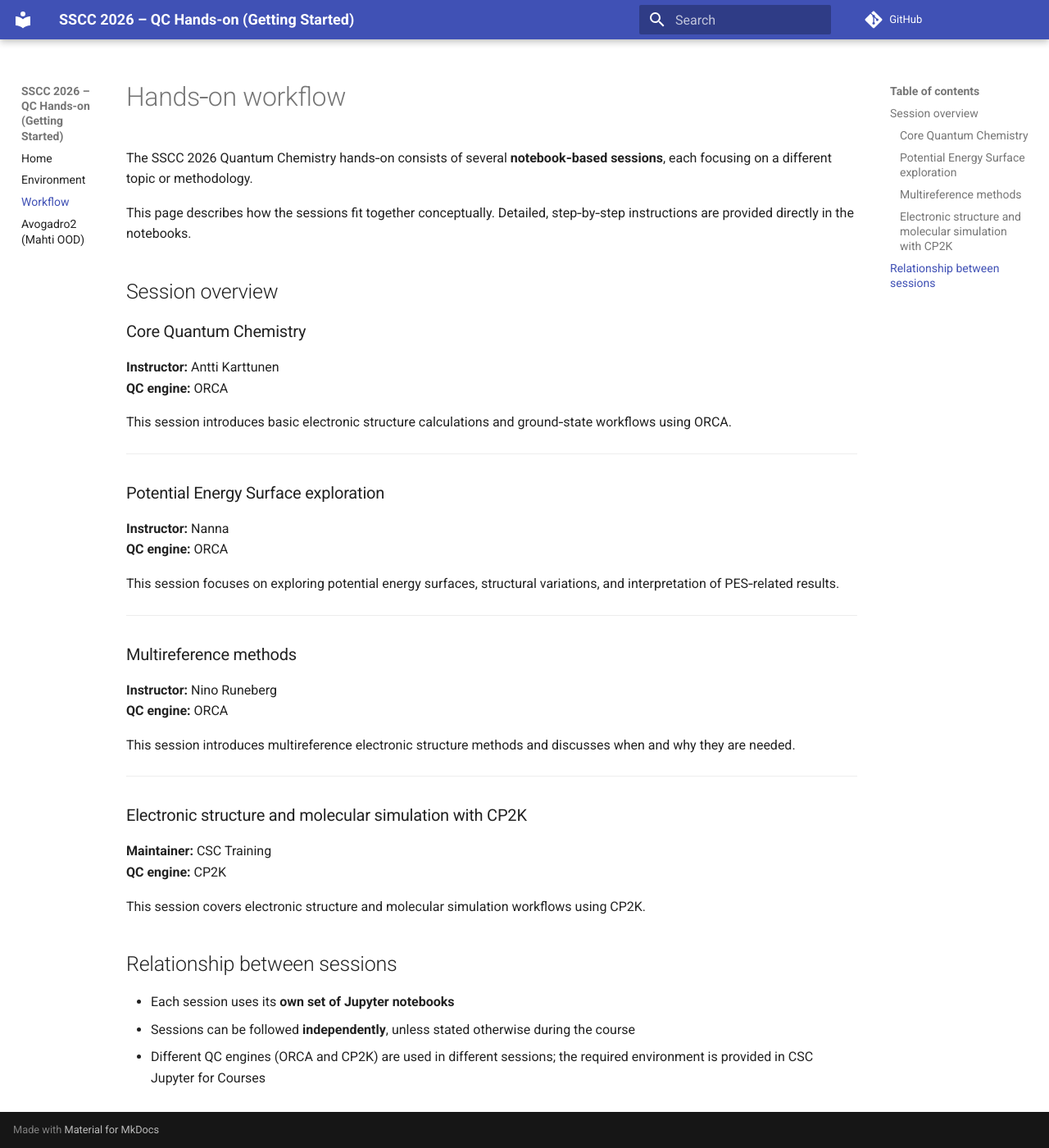
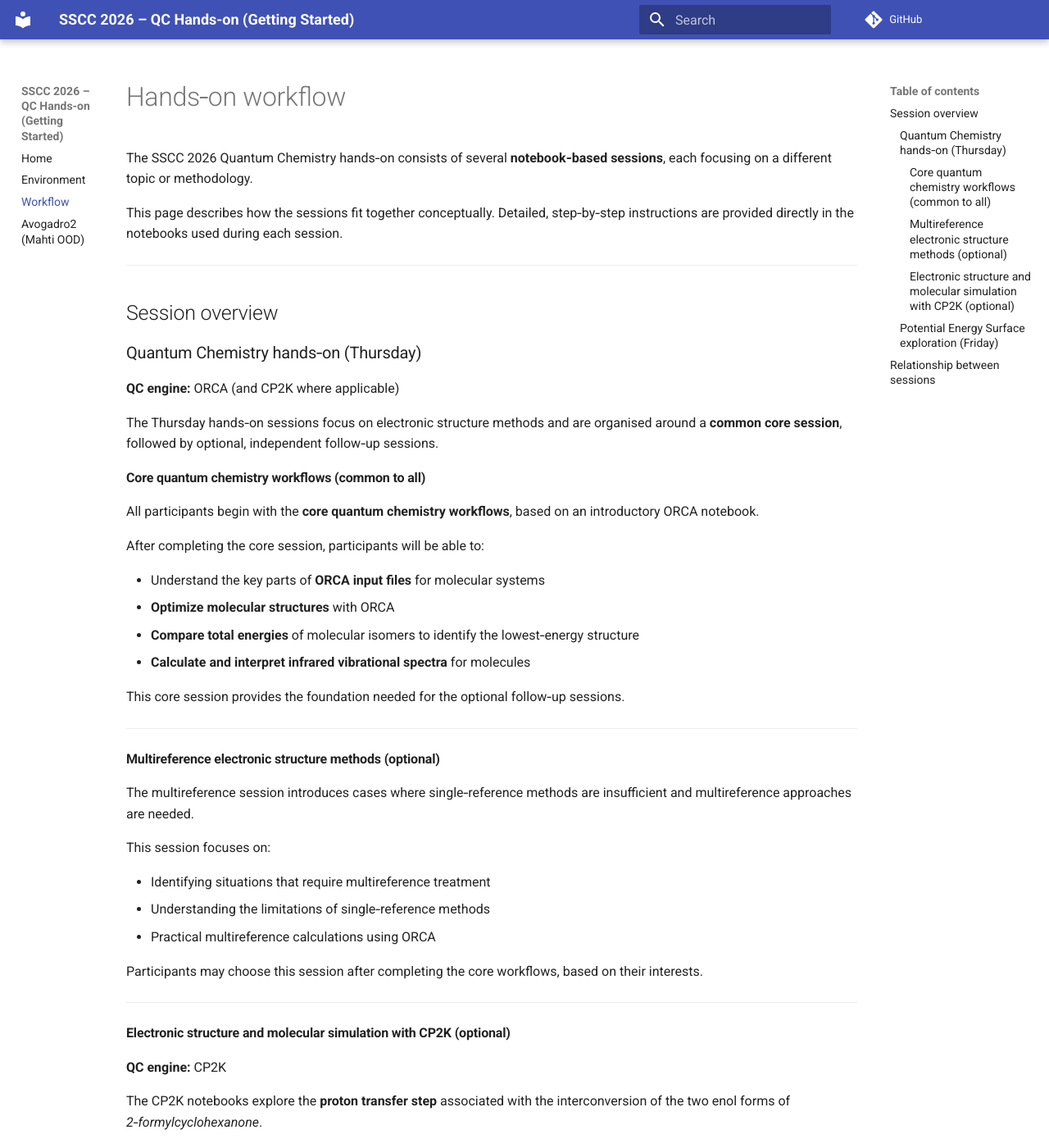
Before and after one commit to nruneberg/sscc2026-qc-getting-started, an MkDocs documentation site: the page built from docs/workflow.md, in a window 1280 px wide and 1400 px high. Shown: the whole window at 82% size. Built offline with MkDocs 1.6.1 and Material for MkDocs 9.7.7, drawn with Linux system fonts in a browser that asks for light colours; comment, search, counter and statistics services are not loaded; some of the changed text lies outside the part shown.

Commit message:
Update SSCC 2026 QC hands-on content and workflow

```diff
--- a/docs/workflow.md
+++ b/docs/workflow.md
@@ -6,48 +6,82 @@ or methodology.
 
 This page describes how the sessions fit together conceptually.
 Detailed, step‑by‑step instructions are provided directly
-in the notebooks.
+in the notebooks used during each session.
+
+---
 
 ## Session overview
 
-### Core Quantum Chemistry
-**Instructor:** Antti Karttunen
-**QC engine:** ORCA
+### Quantum Chemistry hands‑on (Thursday)
+**QC engine:** ORCA (and CP2K where applicable)
 
-This session introduces basic electronic structure calculations
-and ground‑state workflows using ORCA.
+The Thursday hands‑on sessions focus on electronic structure methods
+and are organised around a **common core session**, followed by
+optional, independent follow‑up sessions.
+
+#### Core quantum chemistry workflows (common to all)
+
+All participants begin with the **core quantum chemistry workflows**,
+based on an introductory ORCA notebook.
+
+After completing the core session, participants will be able to:
+
+- Understand the key parts of **ORCA input files** for molecular systems
+- **Optimize molecular structures** with ORCA
+- **Compare total energies** of molecular isomers to identify the
+  lowest‑energy structure
+- **Calculate and interpret infrared vibrational spectra** for molecules
+
+This core session provides the foundation needed for the optional
+follow‑up sessions.
 
 ---
 
-### Potential Energy Surface exploration
-**Instructor:** Nanna
-**QC engine:** ORCA
+#### Multireference electronic structure methods (optional)
 
-This session focuses on exploring potential energy surfaces,
-structural variations, and interpretation of PES‑related results.
+The multireference session introduces cases where single‑reference
+methods are insufficient and multireference approaches are needed.
+
+This session focuses on:
+
+- Identifying situations that require multireference treatment
+- Understanding the limitations of single‑reference methods
+- Practical multireference calculations using ORCA
+
+Participants may choose this session after completing the core
+workflows, based on their interests.
 
 ---
 
-### Multireference methods
-**Instructor:** Nino Runeberg
-**QC engine:** ORCA
+#### Electronic structure and molecular simulation with CP2K (optional)
+**QC engine:** CP2K
 
-This session introduces multireference electronic structure methods
-and discusses when and why they are needed.
+The CP2K notebooks explore the **proton transfer step** associated with
+the interconversion of the two enol forms of *2‑formylcyclohexanone*.
+
+The exercises are based on **density functional theory (DFT)
+calculations** and illustrate how electronic structure and molecular
+simulation methods can be used to study reaction pathways and
+energy barriers.
 
 ---
 
-### Electronic structure and molecular simulation with CP2K
-**Maintainer:** CSC Training
-**QC engine:** CP2K
+### Potential Energy Surface exploration (Friday)
+**QC engine:** ORCA
 
-This session covers electronic structure and molecular simulation
-workflows using CP2K.
+The Potential Energy Surface (PES) exploration session is held on
+Friday and consists of a lecture followed by a hands‑on exercise.
+
+This session focuses on understanding and analysing molecular
+potential energy surfaces using dedicated notebooks and is
+independent of the Thursday sessions.
+
+---
 
 ## Relationship between sessions
 
-- Each session uses its **own set of Jupyter notebooks**
-- Sessions can be followed **independently**, unless stated otherwise
-  during the course
-- Different QC engines (ORCA and CP2K) are used in different sessions;
-  the required environment is provided in CSC Jupyter for Courses
+- The **core quantum chemistry workflows** are common to all participants
+- Subsequent sessions are **optional** and can be chosen freely
+- Follow‑up sessions are largely **independent**, unless stated otherwise
+- Different QC engines (ORCA and CP2K) are used in different sessions
+- All required software is provided via **CSC Jupyter for Courses**
```
Also changed, not shown: docs/environment.md (+27 -6 lines), docs/index.md (+64 -25 lines).
